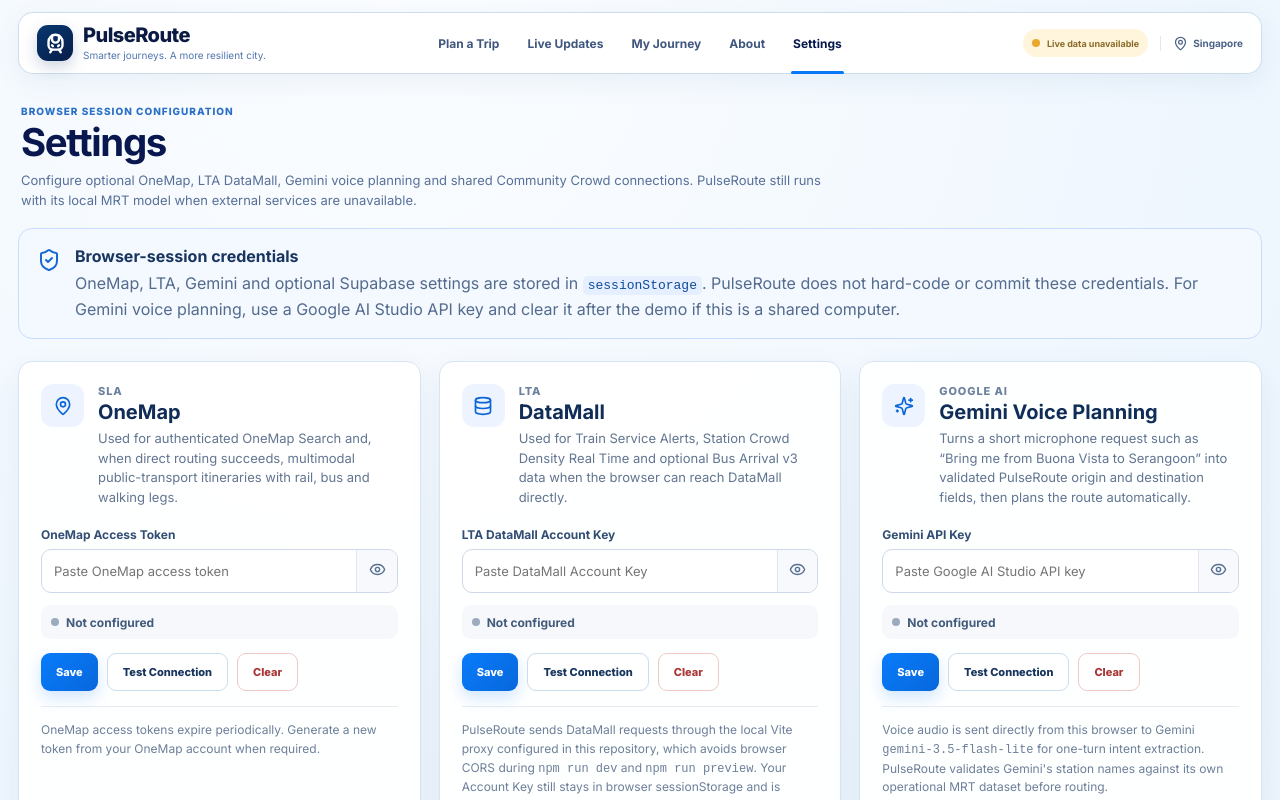
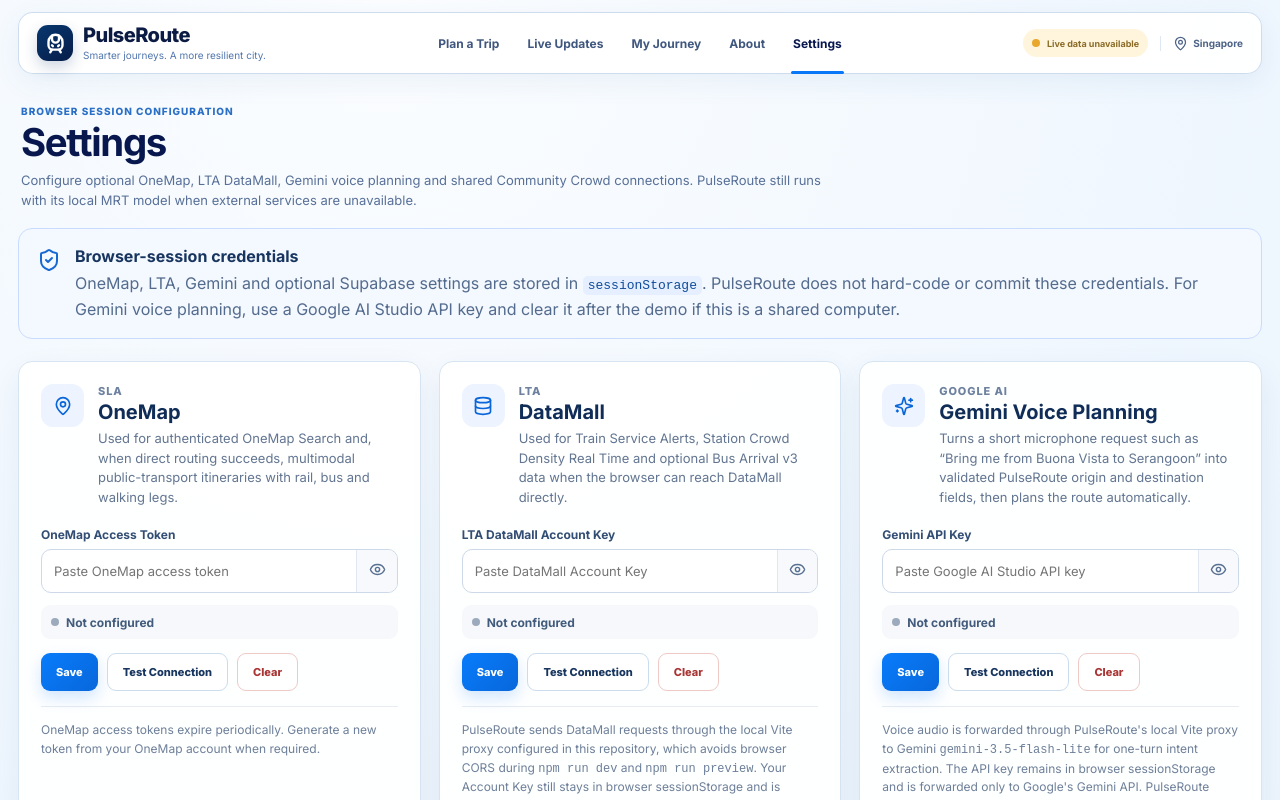
Before and after one commit to isaacsee12-bit/pulseroute-ui, a React (Vite) app: page / in a window 1280 px wide. Both pictures are taken after a click on the button "Plan with voice". Shown: the top 800 px of the page. Built offline with nearby package versions, Linux system fonts and the light colour scheme.

Commit message:
Clarify Gemini local proxy handling

```diff
--- a/src/main.jsx
+++ b/src/main.jsx
@@ -1101,7 +1101,7 @@
           </label>
           <CredentialStatus status={geminiStatus} />
           <div className="credential-actions"><button type="button" className="primary-button" onClick={saveGemini}>Save</button><button type="button" className="secondary-button" onClick={testGemini} disabled={testing === 'gemini' || !draftGemini.trim()}>{testing === 'gemini' ? <><RefreshCw className="spin" /> Testing</> : 'Test Connection'}</button><button type="button" className="secondary-button danger-outline" onClick={clearGemini}>Clear</button></div>
-          <p className="credential-note">Voice audio is sent directly from this browser to Gemini <code>{GEMINI_VOICE_MODEL}</code> for one-turn intent extraction. PulseRoute validates Gemini's station names against its own operational MRT dataset before routing.</p>
+          <p className="credential-note">Voice audio is forwarded through PulseRoute's local Vite proxy to Gemini <code>{GEMINI_VOICE_MODEL}</code> for one-turn intent extraction. The API key remains in browser sessionStorage and is forwarded only to Google's Gemini API. PulseRoute validates Gemini's station names against its own operational MRT dataset before routing.</p>
         </article>
 
         <article className="credential-card card-surface">
```
